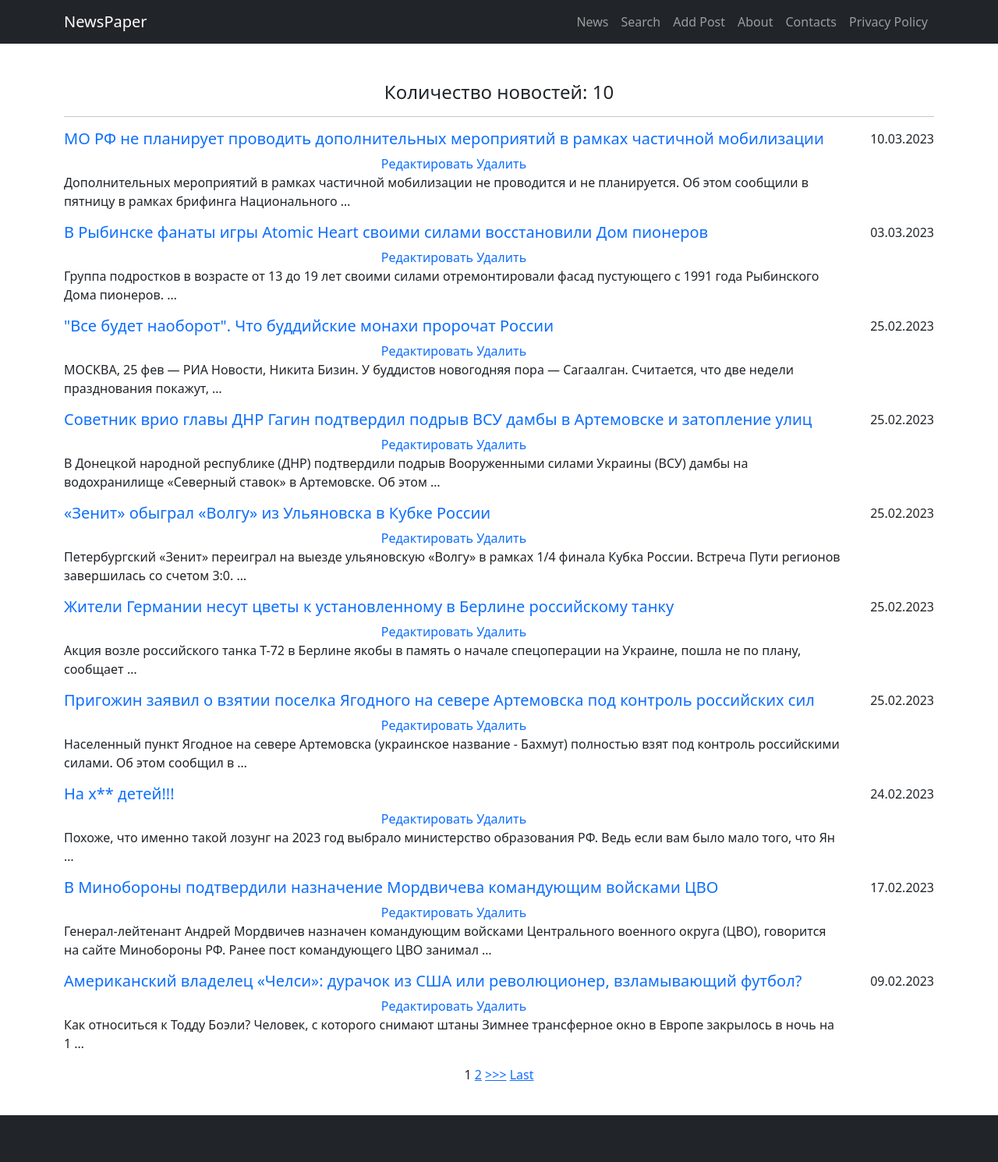
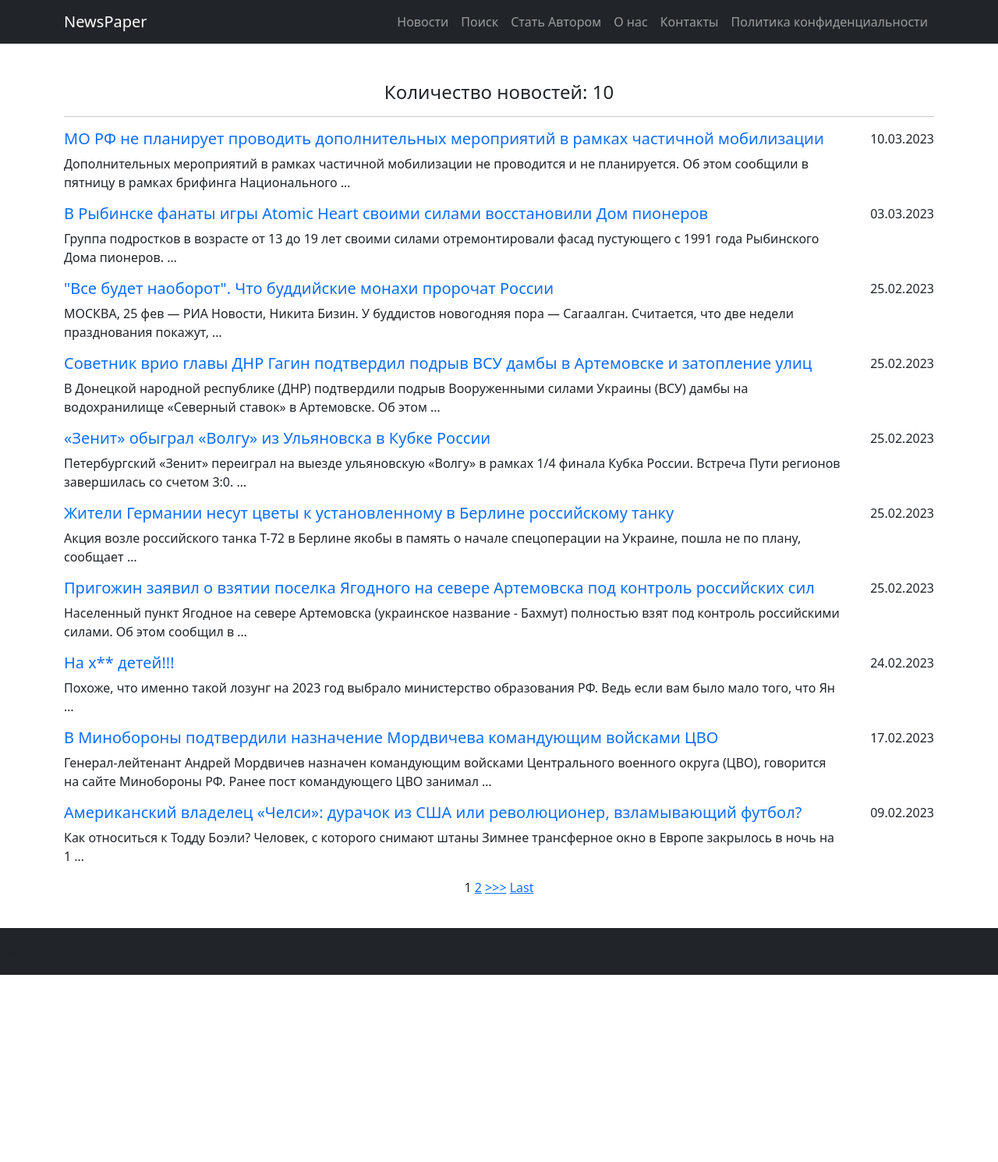
Before and after one commit to Sanzensekai-mx/skillfactory_NewsPaper, a Django app: page /news/ in a window 1280 px wide. Shown: the whole page at 78% size. After the commit the page ends 1250 px from the top, so only its background shows below. Run offline with Django 4.2, Linux system fonts and the light colour scheme; data comes from the database, SQL or seed files in the repository; both versions use the stored data as it was after the commit; some libraries are stand-ins or nearby versions.

Commit message:
add become author function, common group assign via signup

```diff
--- a/NewsPaper/NewsPaper/settings.py
+++ b/NewsPaper/NewsPaper/settings.py
@@ -98,6 +98,8 @@ ACCOUNT_USERNAME_REQUIRED = True
 ACCOUNT_AUTHENTICATION_METHOD = 'email'
 ACCOUNT_EMAIL_VERIFICATION = 'none'
 
+ACCOUNT_FORMS = {'signup': 'accounts.forms.CommonSignupForm'}
+
 # ACCOUNT_AUTHENTICATED_LOGIN_REDIRECTS = True
 # LOGIN_REDIRECT_URL = '/news/'
 
@@ -131,8 +133,8 @@ USE_I18N = True
 USE_TZ = True
 
 LOGIN_URL = '/accounts/login/'
-LOGIN_REDIRECT_URL = 'news/'
-ACCOUNT_LOGOUT_REDIRECT_URL = 'news/'
+LOGIN_REDIRECT_URL = '/news/'
+ACCOUNT_LOGOUT_REDIRECT_URL = '/news/'
 
 
 # Static files (CSS, JavaScript, Images)
--- a/NewsPaper/news/urls.py
+++ b/NewsPaper/news/urls.py
@@ -1,5 +1,5 @@
 from django.urls import path
-from .views import ListPosts, DetailPosts, post_search, CreatePostView, UpdatePostView, DeletePostView
+from .views import ListPosts, DetailPosts, post_search, CreatePostView, UpdatePostView, DeletePostView, become_author
 
 urlpatterns = [
     path('', ListPosts.as_view()),
@@ -8,4 +8,5 @@ urlpatterns = [
     path('add', CreatePostView.as_view(), name='add_post'),
     path('<int:pk>/edit', UpdatePostView.as_view(), name='update_post'),
     path('<int:pk>/delete', DeletePostView.as_view(), name='delete_post'),
+    path('be_author', become_author, name='be_author')
 ]
--- a/NewsPaper/news/views.py
+++ b/NewsPaper/news/views.py
@@ -1,9 +1,10 @@
-from django.shortcuts import render
+from django.shortcuts import render, redirect
 
-# Create your views here.
 from django.views import View
+from django.contrib.auth.models import Group
 from django.views.generic import ListView, DetailView, CreateView, UpdateView, DeleteView
 from django.contrib.auth.mixins import LoginRequiredMixin
+from django.contrib.auth.decorators import login_required
 from django.core.paginator import Paginator, PageNotAnInteger, EmptyPage
 
 from .models import Post, Author, PostCategory, Category
@@ -17,6 +18,11 @@ class ListPosts(ListView):
     context_object_name = 'post_news'
     queryset = Post.objects.order_by('-create_time')
     paginate_by = 10
+
+    def get_context_data(self, **kwargs):
+        context = super().get_context_data(**kwargs)
+        context['is_not_author'] = not self.request.user.groups.filter(name='authors').exists()
+        return context
 
 
 class DetailPosts(DetailView):
@@ -93,6 +99,13 @@ class CreatePostView(LoginRequiredMixin, CreateView):
         'author': None
     }
 
+    def get_context_data(self, **kwargs):
+        context = super().get_context_data(**kwargs)
+        context['is_not_author'] = not self.request.user.groups.filter(name='authors').exists()
+        return context
+
+
+
     # def post(self, request, *args, **kwargs):
     #     context = super().post(request, **kwargs)
     #     author = Author.objects.get(user=request.user)
@@ -124,3 +137,12 @@ class DeletePostView(LoginRequiredMixin, DeleteView):
     context_object_name = 'post_to_del'
     queryset = Post.objects.all()
     success_url = '/news/'
+
+# TODO добавлять пользователя в объекты модели Author
+@login_required
+def become_author(request):
+    user = request.user
+    author_group = Group.objects.get(name='authors')
+    if not request.user.groups.filter(name='authors').exists():
+        author_group.user_set.add(user)
+    return redirect('/news/')
--- a/NewsPaper/templates/default.html
+++ b/NewsPaper/templates/default.html
@@ -23,12 +23,12 @@
                 <button class="navbar-toggler" type="button" data-bs-toggle="collapse" data-bs-target="#navbarSupportedContent" aria-controls="navbarSupportedContent" aria-expanded="false" aria-label="Toggle navigation"><span class="navbar-toggler-icon"></span></button>
                 <div class="collapse navbar-collapse" id="navbarSupportedContent">
                     <ul class="navbar-nav ms-auto mb-2 mb-lg-0">
-                        <li class="nav-item"><a class="nav-link" aria-current="page" href="/news">News</a></li>
-                        <li class="nav-item"><a class="nav-link" aria-current="page" href="/news/search">Search</a></li>
-                        <li class="nav-item"><a class="nav-link" aria-current="page" href="/news/add">Add Post</a></li>
-                        <li class="nav-item"><a class="nav-link" aria-current="page" href="/about">About</a></li>
-                        <li class="nav-item"><a class="nav-link" href="/contacts">Contacts</a></li>
-                        <li class="nav-item"><a class="nav-link" href="/policy">Privacy Policy</a></li>
+                        <li class="nav-item"><a class="nav-link" aria-current="page" href="/news">Новости</a></li>
+                        <li class="nav-item"><a class="nav-link" aria-current="page" href="/news/search">Поиск</a></li>
+                        <li class="nav-item"><a class="nav-link" aria-current="page" href="/news/be_author">Стать Автором</a></li>
+                        <li class="nav-item"><a class="nav-link" aria-current="page" href="/about">О нас</a></li>
+                        <li class="nav-item"><a class="nav-link" href="/contacts">Контакты</a></li>
+                        <li class="nav-item"><a class="nav-link" href="/policy">Политика конфиденциальности</a></li>
                     </ul>
                 </div>
             </div>
--- a/NewsPaper/templates/post_news.html
+++ b/NewsPaper/templates/post_news.html
@@ -9,14 +9,19 @@ News
 {% block content %}
 {% if post_news %}
     <h4>Количество новостей: {{ post_news|length }}</h4>
+    {% if not is_not_author %}
+        <a class="nav-link" aria-current="page" href="/news/add">Add Post</a>
+    {% endif %}
     <hr>
     <div class='news-block'>
         {% for post in post_news %}
         <div class="post-preview-container">
             <div class="title-container">
                 <a href='/news/{{ post.id }}'><h5 class='new-title'>{{ post.title|censor:'*' }}</h5></a>
-                <a href="{% url 'update_post' post.id %}">Редактировать</a>
-                <a href="{% url 'delete_post' post.id %}">Удалить</a>
+                {% if not is_not_author %}
+                    <a href="{% url 'update_post' post.id %}">Редактировать</a>
+                    <a href="{% url 'delete_post' post.id %}">Удалить</a>
+                {% endif %}
                 <p class="post-desc">{{ post.content|truncatewords:20|censor:'*' }}</p>
             </div>
         <span class='new-date'>{{ post.create_time|date:'d.m.Y' }}</span>
```
Also changed, not shown: NewsPaper/accounts/forms.py (added, +10 -0 lines), NewsPaper/db.sqlite3.
